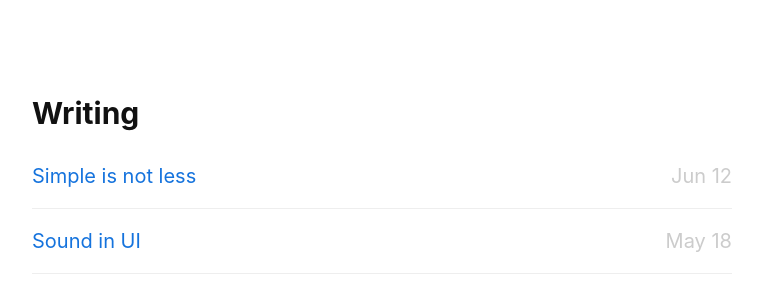
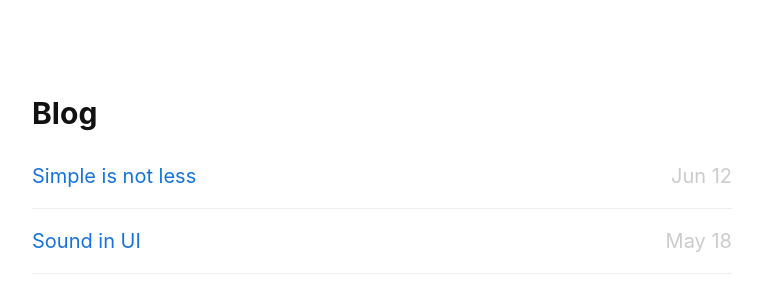
Before and after one commit to wilsonpiedra/wilsonpiedra.github.io, a Jekyll site: the page built from index2.html, in a window 1280 px wide. Shown: the part 454-744 px from the top of the page, without its empty margins (258-1021 px from the left). Built offline with Jekyll 4.4.1, drawn with Linux system fonts in a browser that asks for light colours; nearby versions of some CDN libraries.

Commit message:
Update index2.html

```diff
--- a/index2.html
+++ b/index2.html
@@ -5,7 +5,7 @@ layout: default
 <h1 class="animated fadeIn">I make things for humans.</h1>
 <p class="animated fadeIn">Hello there<span id="dot">,</span> I am Wilson Piedra a designer at <a href="http://humaninterfaces.design">human interfaces</a> living in Uruguay<span id="dot">.</span> I make simple and useful products for people<span id="dot">.</span></p>
 <p class="animated fadeIn">I am a lover of grids<span id="dot">,</span> coffee<span id="dot">,</span> minimalism<span id="dot">,</span> scandinavian design<span id="dot">,</span> bauhaus & dark jazz<span id="dot">.</span> I am really stoked about designs coming to live and exploring new tools to improve my design process day by day<span id="dot">.</span></p>
-<h2>Writing</h2>
+<h2>Blog</h2>
 <div class="writing">
 <ul>
  {% for post in site.posts %}
```
